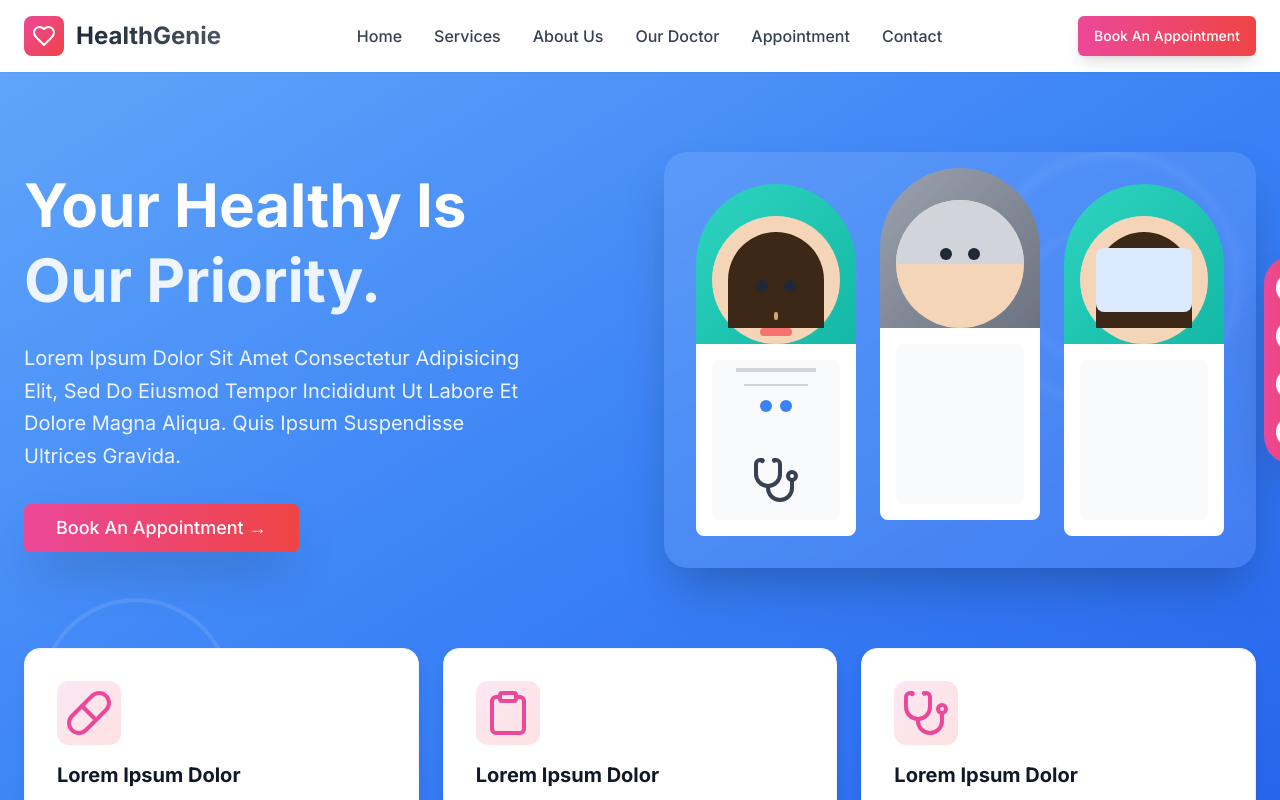
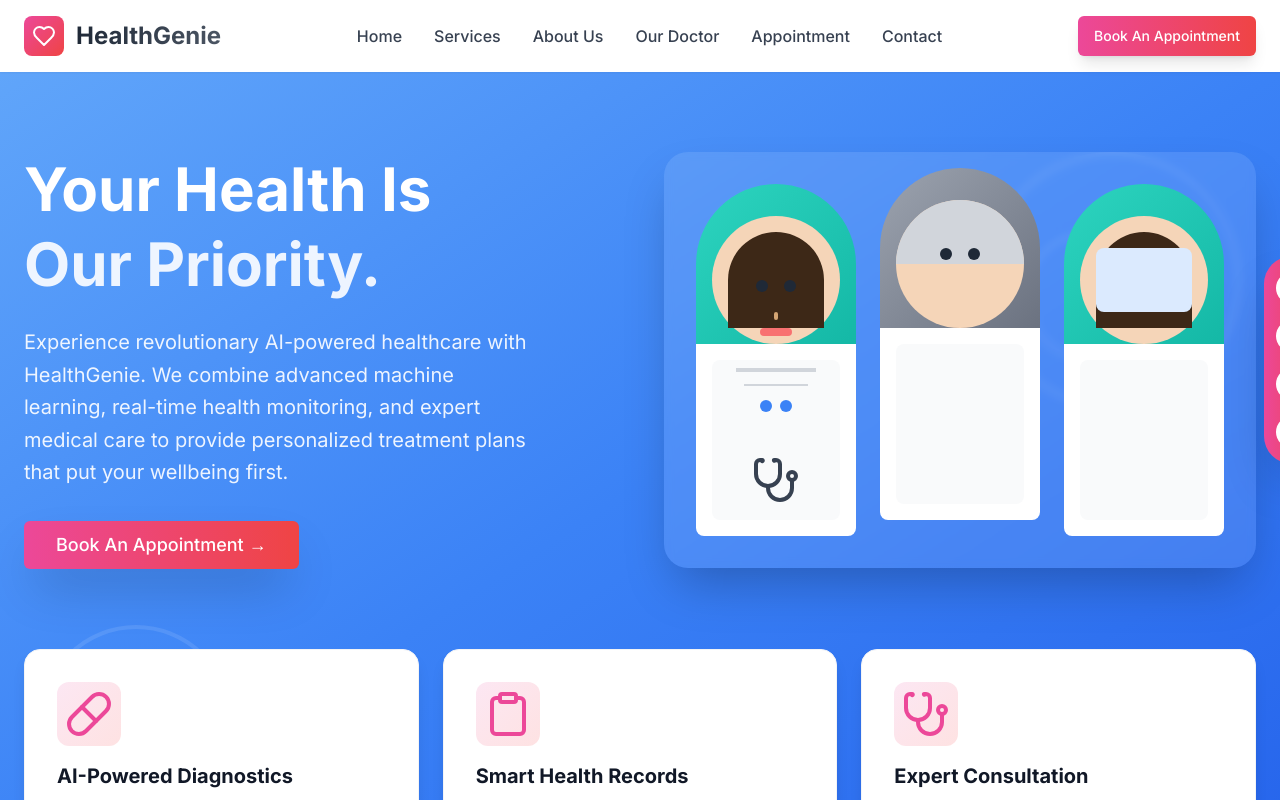
Before and after one commit to Mahesharunaladi/HealthGenie, a Next.js app in the folder frontend/: page / in a window 1280 px wide. Shown: the top 800 px of the page. Built offline with nearby package versions, Linux system fonts and the light colour scheme.

Commit message:
updated and modified

```diff
--- a/frontend/app/page.tsx
+++ b/frontend/app/page.tsx
@@ -66,11 +66,11 @@ export default function Home() {
             {/* Left side - Text Content */}
             <div className="text-white">
               <h1 className="text-6xl font-bold mb-6 leading-tight">
-                Your Healthy Is<br />
+                Your Health Is<br />
                 <span className="text-white/90">Our Priority.</span>
               </h1>
               <p className="text-xl text-white/90 mb-8 leading-relaxed max-w-lg">
-                Lorem Ipsum Dolor Sit Amet Consectetur Adipisicing Elit, Sed Do Eiusmod Tempor Incididunt Ut Labore Et Dolore Magna Aliqua. Quis Ipsum Suspendisse Ultrices Gravida.
+                Experience revolutionary AI-powered healthcare with HealthGenie. We combine advanced machine learning, real-time health monitoring, and expert medical care to provide personalized treatment plans that put your wellbeing first.
               </p>
               <Link href="/register">
                 <Button size="lg" className="bg-gradient-to-r from-pink-500 to-red-500 hover:from-pink-600 hover:to-red-600 text-white shadow-2xl px-8 py-6 text-lg">
@@ -166,18 +166,18 @@ export default function Home() {
           <div className="grid grid-cols-1 md:grid-cols-3 gap-6 -mb-16">
             <FeatureCard
               icon={<Pill className="h-12 w-12 text-pink-500" />}
-              title="Lorem Ipsum Dolor"
-              description="Lorem Ipsum Dolor Sit Amet Consectetur Adipisicing Elit"
+              title="AI-Powered Diagnostics"
+              description="Advanced machine learning algorithms analyze your symptoms and medical history for accurate diagnosis"
             />
             <FeatureCard
               icon={<Clipboard className="h-12 w-12 text-pink-500" />}
-              title="Lorem Ipsum Dolor"
-              description="Lorem Ipsum Dolor Sit Amet Consectetur Adipisicing Elit"
+              title="Smart Health Records"
+              description="Secure digital health records accessible anytime, anywhere with complete medical history tracking"
             />
             <FeatureCard
               icon={<Stethoscope className="h-12 w-12 text-pink-500" />}
-              title="Lorem Ipsum Dolor"
-              description="Lorem Ipsum Dolor Sit Amet Consectetur Adipisicing Elit"
+              title="Expert Consultation"
+              description="Connect with qualified healthcare professionals for virtual consultations and personalized care"
             />
           </div>
         </div>
```
Also changed, not shown: 1 other file (tests, documents, lock files or other folders).
